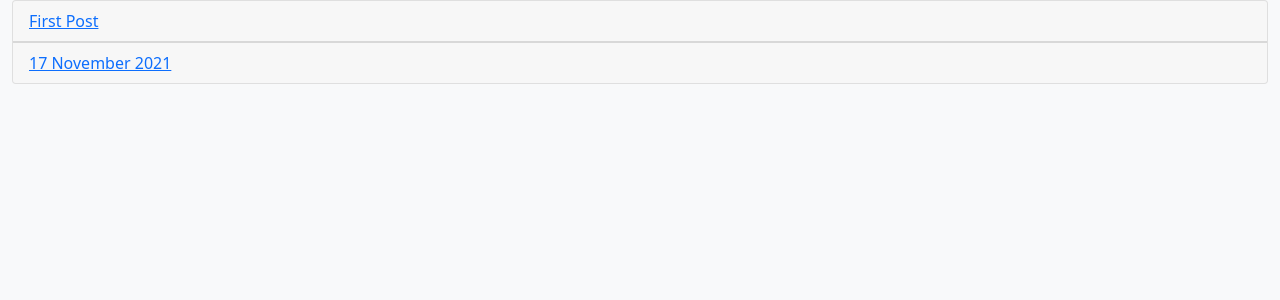
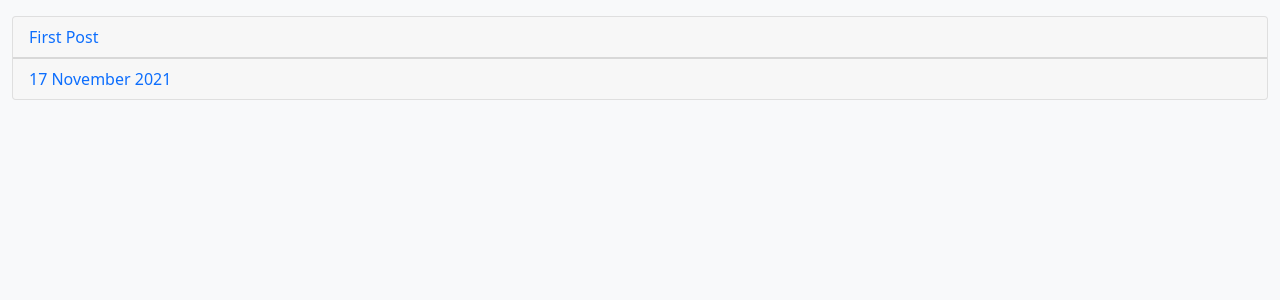
Before and after one commit to mashanz/note, a Jekyll site: the page built from index.html, in a window 1280 px wide. Shown: the top 300 px of the page. Built offline with Jekyll 4.4.1, drawn with Linux system fonts in a browser that asks for light colours.

Commit message:
Update base.html

```diff
--- a/_layouts/base.html
+++ b/_layouts/base.html
@@ -11,11 +11,11 @@ layout: base
     <link href="https://cdn.jsdelivr.net/npm/bootstrap@5.0.2/dist/css/bootstrap.min.css" rel="stylesheet" integrity="sha384-EVSTQN3/azprG1Anm3QDgpJLIm9Nao0Yz1ztcQTwFspd3yD65VohhpuuCOmLASjC" crossorigin="anonymous">
   </head>
   <body class="bg-light">
-    <div class="container-fluid">
+    <div class="container-fluid py-3">
       {{ content }}
 
        {% for post in site.posts %}
-        <a href="note/{{ post.url }}">
+        <a href="note/{{ post.url }}" class="text-decoration-none">
           <article class="card">
             <div class="card-header">
               {{ post.title }}
```
